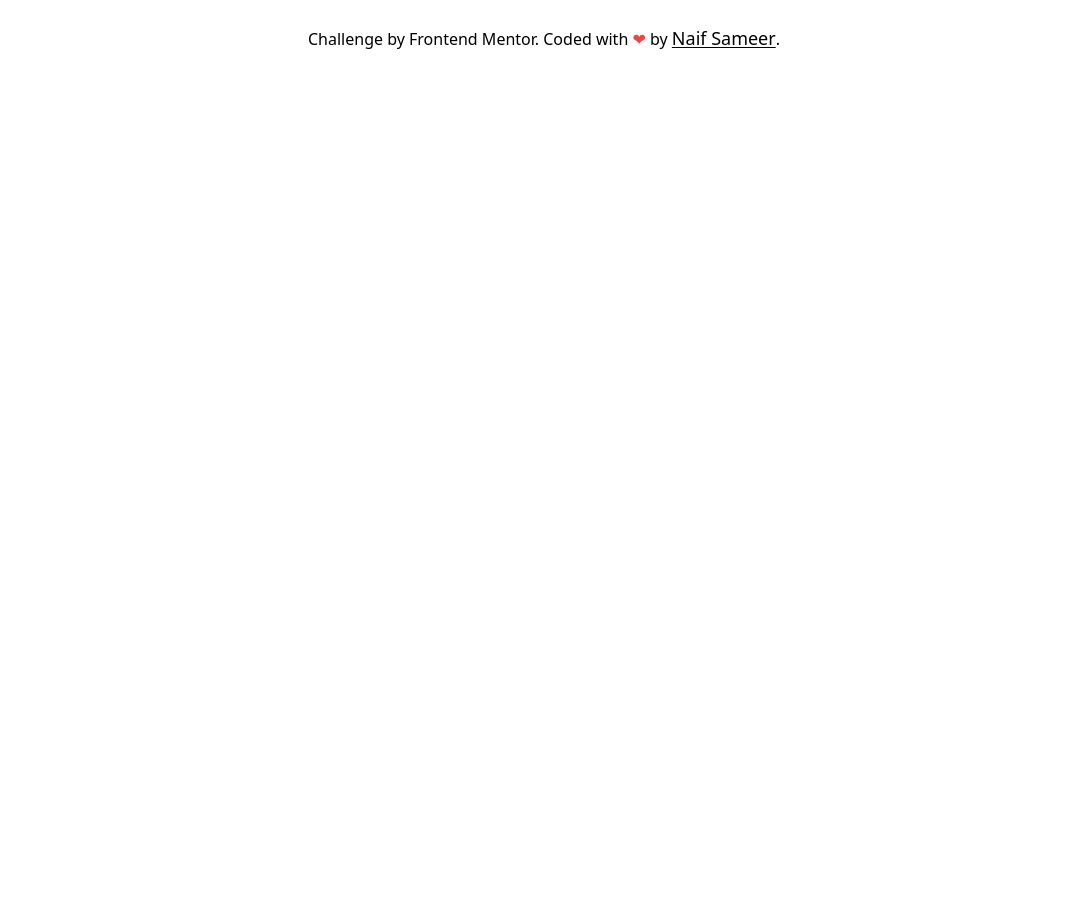
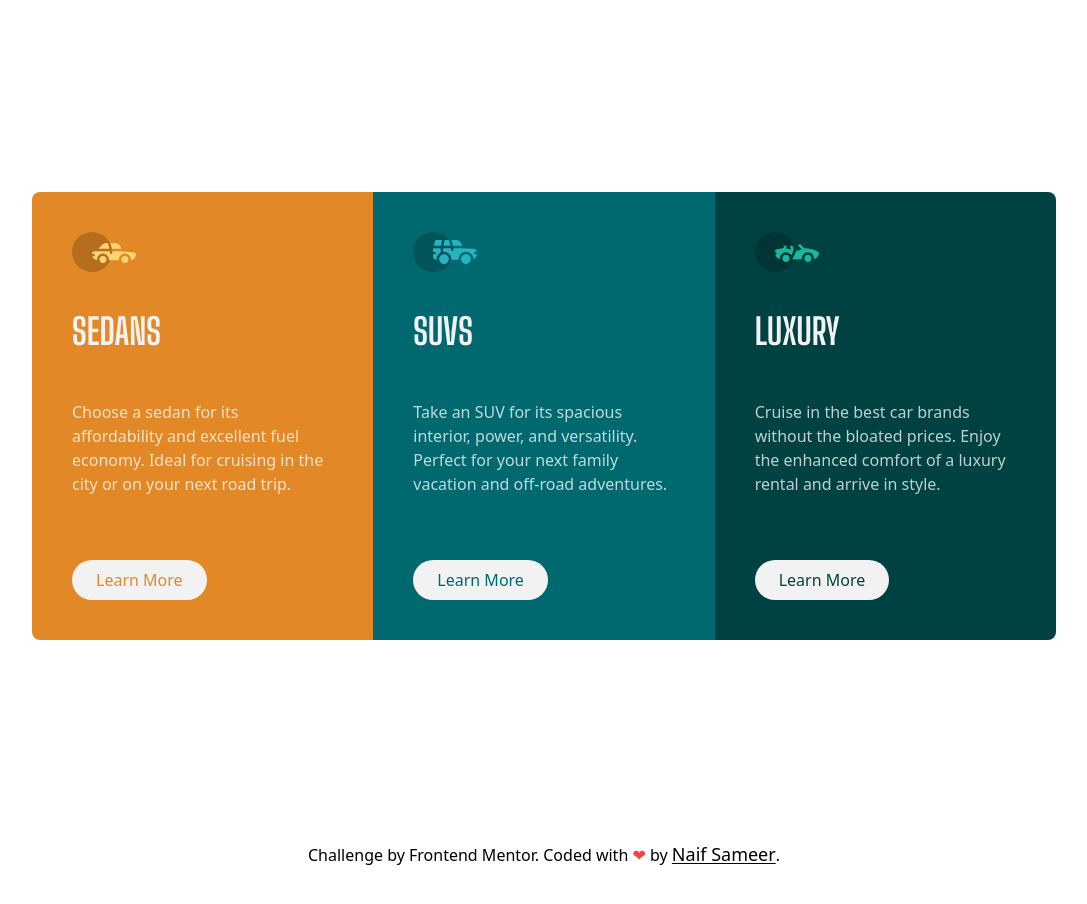
Before and after one commit to naif-projects/faq-accordion-card, a website built with Vite: page index.html in a window 1280 px wide. Shown: the whole page, without its empty margins (96-1183 px from the left). Before the commit the page ends 800 px from the top, so only its background shows below. Built offline with nearby package versions, Linux system fonts and the light colour scheme.

Commit message:
add: column preview section

```diff
--- a/index.html
+++ b/index.html
@@ -4,21 +4,147 @@
     <meta charset="UTF-8" />
     <link rel="icon" type="image/svg+xml" href="assets/favicon.svg" />
     <meta name="viewport" content="width=device-width, initial-scale=1.0" />
-    <meta name="description" content="challenge for front end mentor">
+    <meta name="description" content="challenge for front end mentor" />
 
     <!-- font  -->
     <link rel="preconnect" href="https://fonts.googleapis.com" />
     <link rel="preconnect" href="https://fonts.gstatic.com" crossorigin />
     <link
-      href="https://fonts.googleapis.com/css2?family=Outfit:wght@300;400;600&display=swap"
+      href="https://fonts.googleapis.com/css2?family=Big+Shoulders+Display:wght@700&family=Inter:wght@400;700&family=Lexend+Deca&display=swap"
       rel="stylesheet"
     />
 
     <!-- page title -->
-    <title> </title>
+    <title>column preview card component</title>
   </head>
 
-  <body>
+  <body class="p-4 bg-primary-light">
+    <main class="min-h-screen flex justify-center items-center">
+      <!-- card container -->
+      <div
+        class="grid grid-cols-1 sm:grid-cols-2 md:grid-cols-3 w-full lg:max-w-5xl"
+      >
+        <!-- card 1 Sedans -->
+        <div
+          class="rounded-t-lg p-10 bg-secondary-base sm:rounded-r-none md:rounded-l-lg"
+        >
+          <!-- card icon -->
+          <div>
+            <img
+              class="md:w-16"
+              src="assets/icon-sedans.svg"
+              alt="sedans icon"
+              width="50"
+              height="50"
+            />
+          </div>
+
+          <!-- card title -->
+          <div class="my-4 md:mt-10">
+            <h2
+              class="text-primary-lighter text-3xl font-primary font-bold uppercase md:text-4xl"
+            >
+              Sedans
+            </h2>
+          </div>
+
+          <!-- description -->
+          <div class="md:mt-12 md:max-w-xs mty-6">
+            <p class="text-primary-light">
+              Choose a sedan for its affordability and excellent fuel economy.
+              Ideal for cruising in the city or on your next road trip.
+            </p>
+          </div>
+
+          <!-- card action -->
+          <div class="mt-6 md:mt-16">
+            <button
+              class="text-secondary-base bg-primary-lighter rounded-full px-6 py-2 capitalize"
+            >
+              Learn more
+            </button>
+          </div>
+        </div>
+
+        <!-- card 2 SUVs -->
+        <div class="p-10 bg-primary-base sm:rounded-tr-lg md:rounded-none">
+          <!-- card icon -->
+          <div>
+            <img
+              class="md:w-16"
+              src="assets/icon-suvs.svg"
+              alt="SUVs icon"
+              width="50"
+              height="50"
+            />
+          </div>
+
+          <div class="my-4 md:mt-10">
+            <h2
+              class="text-primary-lighter text-3xl font-primary font-bold uppercase md:text-4xl"
+            >
+              SUVs
+            </h2>
+          </div>
+
+          <div class="md:mt-12 md:max-w-xs mty-6">
+            <p class="text-primary-light">
+              Take an SUV for its spacious interior, power, and versatility.
+              Perfect for your next family vacation and off-road adventures.
+            </p>
+          </div>
+
+          <!-- card action -->
+          <div class="mt-6 md:mt-16">
+            <button
+              class="text-primary-base bg-primary-lighter rounded-full px-6 py-2 capitalize"
+            >
+              Learn more
+            </button>
+          </div>
+        </div>
+
+        <!-- card 3   Luxury -->
+        <div
+          class="rounded-b-lg p-10 bg-primary-dark sm:col-span-2 md:col-span-1 md:rounded-r-lg md:rounded-bl-none"
+        >
+          <!-- card icon -->
+          <div>
+            <img
+              class="md:w-16"
+              src="assets/icon-luxury.svg"
+              alt="luxury icon"
+              width="50"
+              height="50"
+            />
+          </div>
+
+          <div class="my-4 md:mt-10">
+            <h2
+              class="text-primary-lighter text-3xl font-primary font-bold uppercase md:text-4xl"
+            >
+              Luxury
+            </h2>
+          </div>
+
+          <div class="md:mt-12 md:max-w-xs mty-6">
+            <p class="text-primary-light">
+              Cruise in the best car brands without the bloated prices. Enjoy
+              the enhanced comfort of a luxury rental and arrive in style.
+            </p>
+          </div>
+
+          <!-- card action -->
+          <div class="mt-6 md:mt-16">
+            <button
+              class="text-primary-dark bg-primary-lighter rounded-full px-6 py-2 capitalize"
+            >
+              Learn more
+            </button>
+          </div>
+        </div>
+      </div>
+    </main>
     <!-- footer -->
     <footer class="py-6 text-center">
       Challenge by
--- a/tailwind.config.js
+++ b/tailwind.config.js
@@ -3,16 +3,17 @@ module.exports = {
   theme: {
     extend: {
       colors: {
-        'primary-light': 'hsl(215, 32%, 27%)',
-        'primary-base': 'hsl(216, 50%, 16%)',
-        'primary-dark': 'hsl(217, 54%, 11%)',
+        'primary-lighter': 'hsl(0, 0%, 95%)',
+        'primary-light': 'hsla(0, 0%, 100%, 0.75)',
+        'primary-base': 'hsl(184, 100%, 22%)',
+        'primary-dark': 'hsl(179, 100%, 13%)',
 
-        'secondary-light': 'hsl(215, 51%, 70%)',
-        'secondary-base': 'hsl(178, 100%, 50%)',
+        'secondary-base': 'hsl(31, 77%, 52%)',
       },
 
       fontFamily: {
-        primary: ["'Outfit'", 'sans-serif'],
+        primary: ["'Big Shoulders Display'", 'cursive'],
+        secondary: ["'Lexend Deca'", 'sans-serif'],
       },
     },
   },
```
Also changed, not shown: assets/icon-luxury.svg (added), assets/icon-sedans.svg (added), assets/icon-suvs.svg (added).
